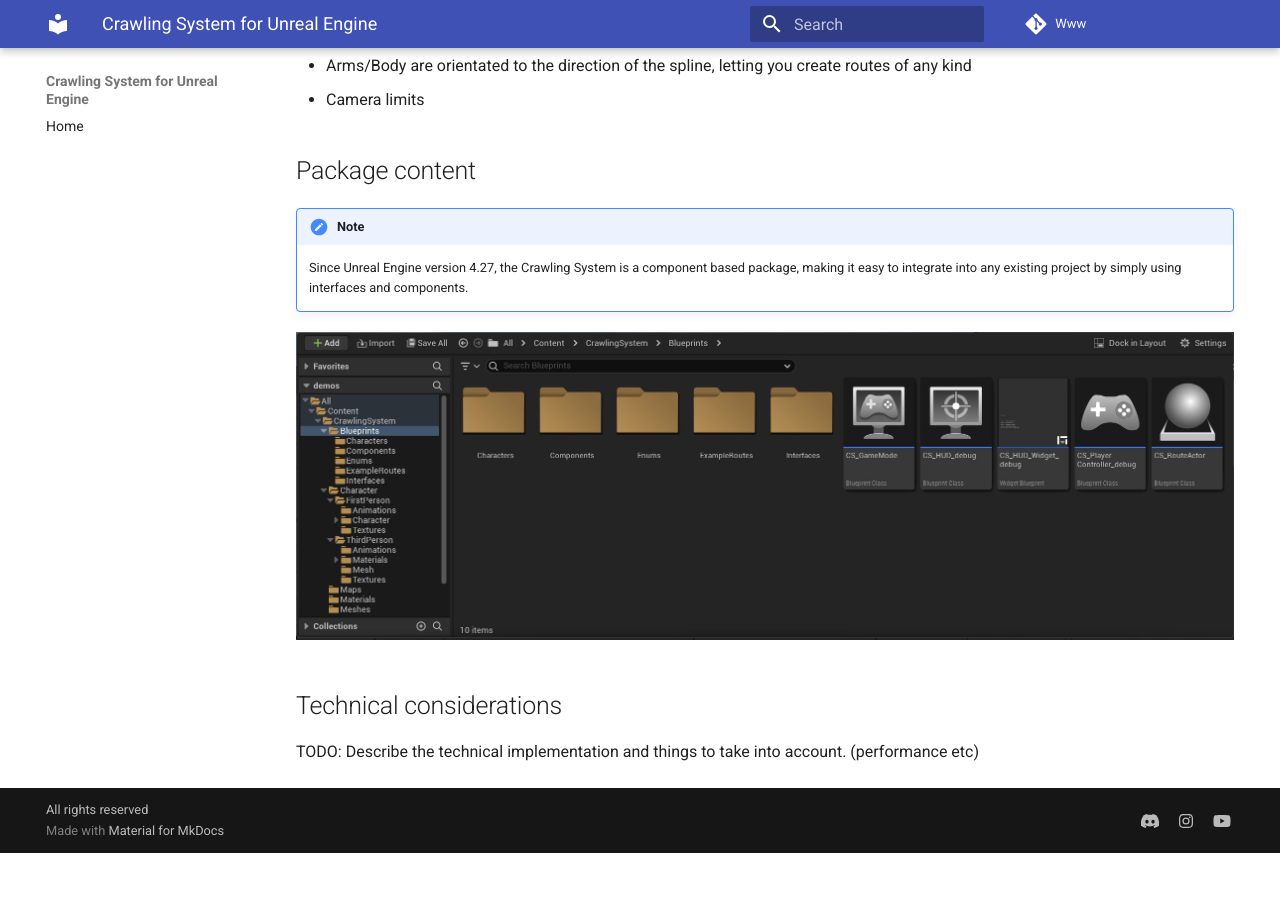
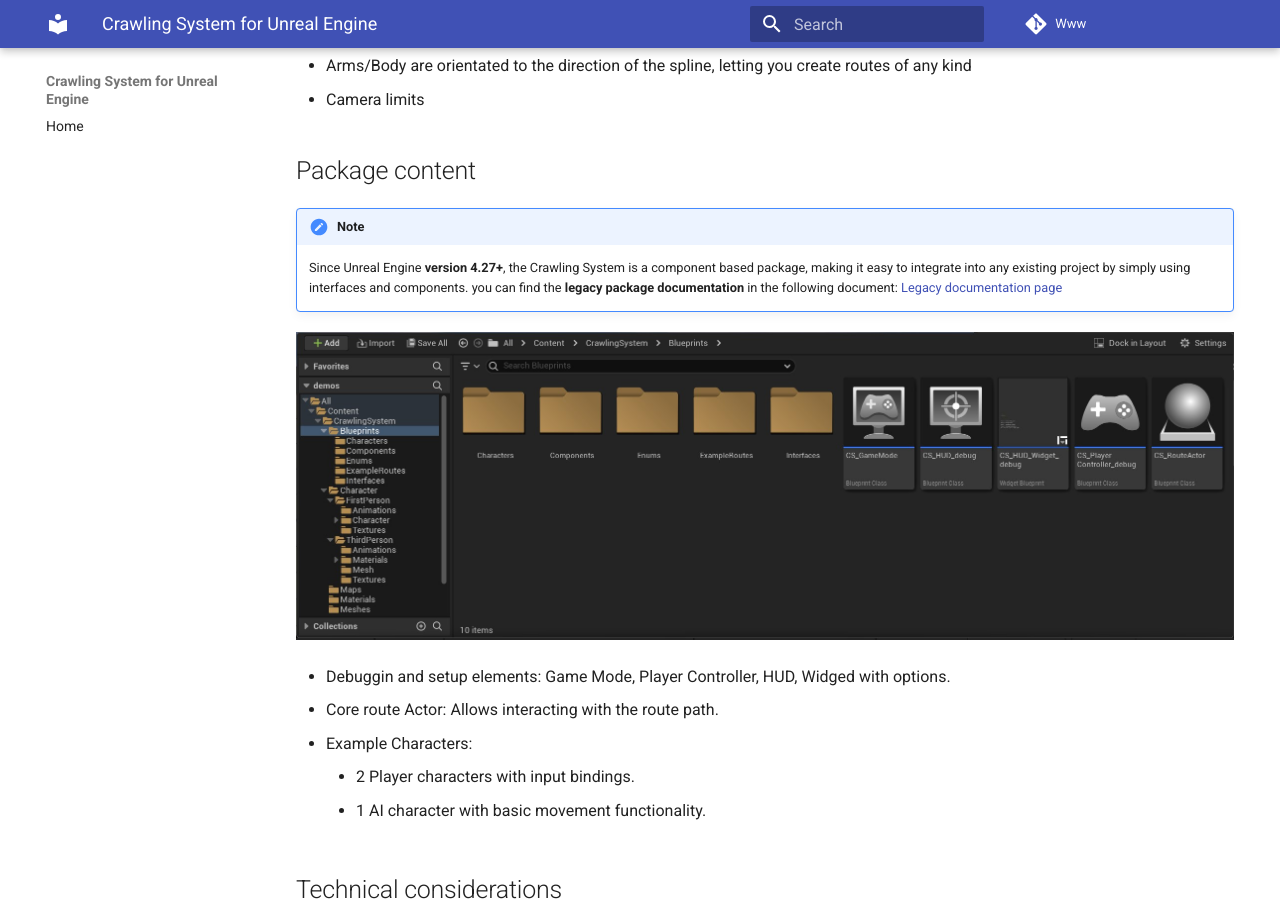
Before and after one commit to nesjett/unreal-engine-crawling-system, an MkDocs documentation site: the page built from docs/index.md, in a window 1280 px wide and 900 px high, scrolled down 1067 px. Built offline with MkDocs 1.6.1 and Material for MkDocs 9.7.7, drawn with Linux system fonts in a browser that asks for light colours; before the commit the page ends 1920 px from its top, so only the background shows below that.

Commit message:
docs add link to old docs + package content

```diff
--- a/docs/index.md
+++ b/docs/index.md
@@ -41,12 +41,21 @@
 
 !!! note
 
-    Since Unreal Engine version 4.27, the Crawling System is a component based package, making it easy to integrate into any existing project by simply using interfaces and components.
+    Since Unreal Engine **version 4.27+**, the Crawling System is a component based package, making it easy to integrate into any existing project by simply using interfaces and components.
+    you can find the **legacy package documentation** in the following document: [Legacy documentation page](https://redirect.epicgames.com/?redirectTo=http://bit.ly/ue4-crawling-sys-docs)
 
 
 
 ![Package content](./images/cs-package-content.jpg){ loading=lazy }
 
+* Debuggin and setup elements: Game Mode, Player Controller, HUD, Widged with options.
+* Core route Actor: Allows interacting with the route path.
+* Example Characters:
+    * 2 Player characters with input bindings.
+    * 1 AI character with basic movement functionality.
+
+
+
 ## Technical considerations
 
 TODO: Describe the technical implementation and things to take into account. (performance etc)
```
